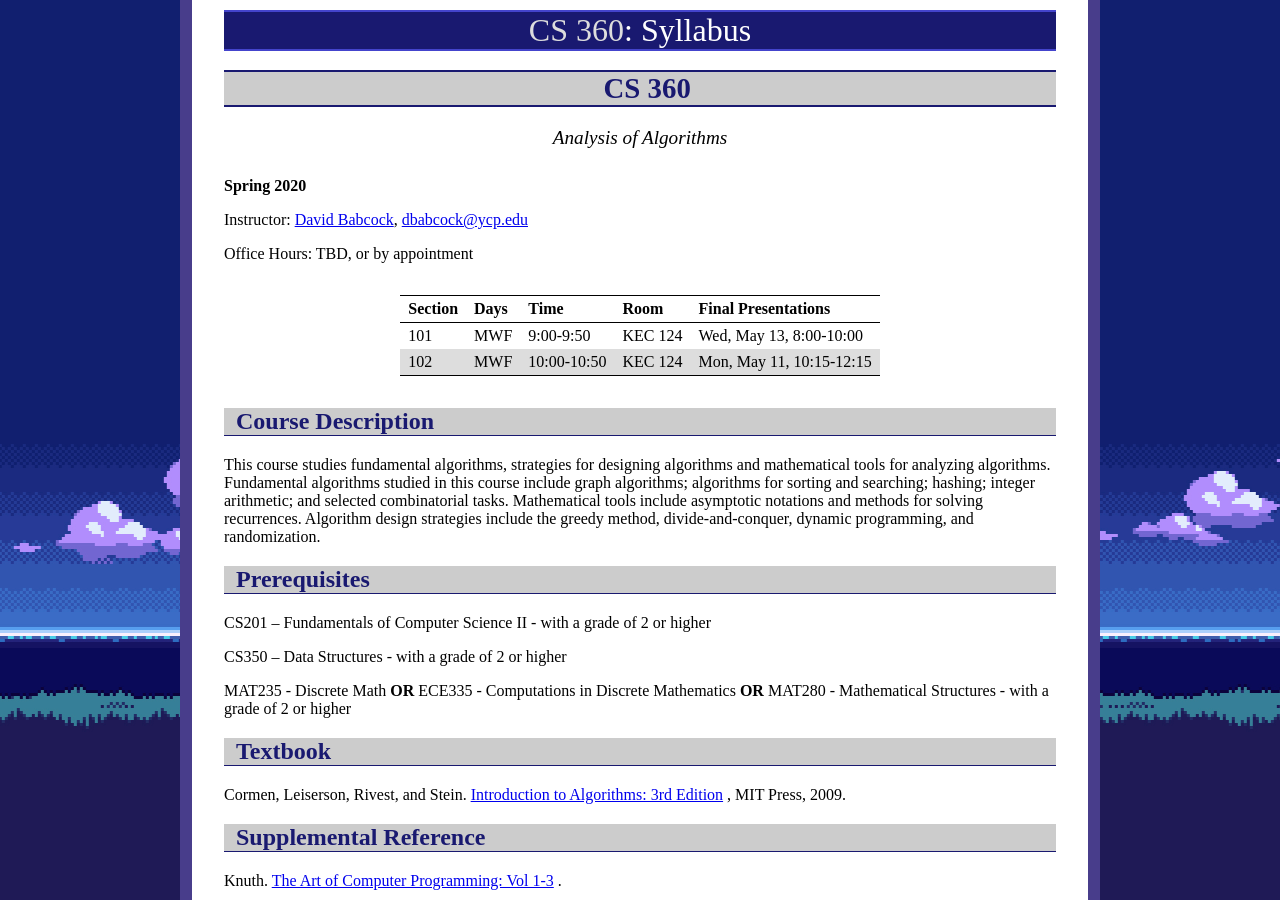
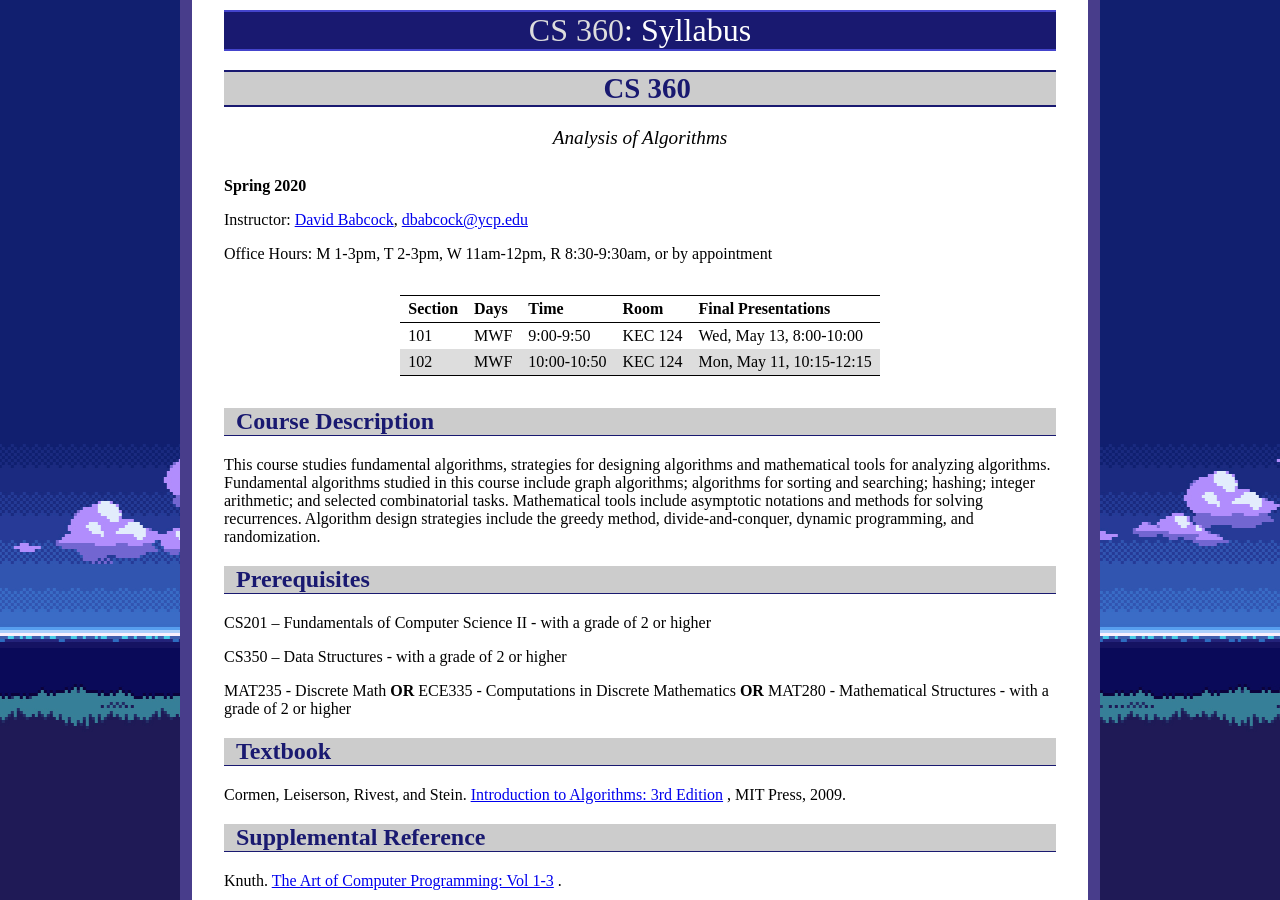
Before and after one commit to ycpcs/cs360-spring2020, a Jekyll site: the page built from syllabus.md, in a window 1280 px wide and 900 px high. Built offline with Jekyll 4.4.1, drawn with Linux system fonts in a browser that asks for light colours.

Commit message:
add office hours
add office hours

```diff
--- a/syllabus.md
+++ b/syllabus.md
@@ -11,7 +11,7 @@ title: "Syllabus"
 
 Instructor: <a href="http://faculty.ycp.edu/~dbabcock">David Babcock</a>, <dbabcock@ycp.edu>
 
-Office Hours: TBD, or by appointment
+Office Hours: M 1-3pm, T 2-3pm, W 11am-12pm, R 8:30-9:30am, or by appointment
 
  Section  | Days |  Time       | Room    | Final Presentations
  -------- | ---- |  ---------- | ------- | ----------
```
